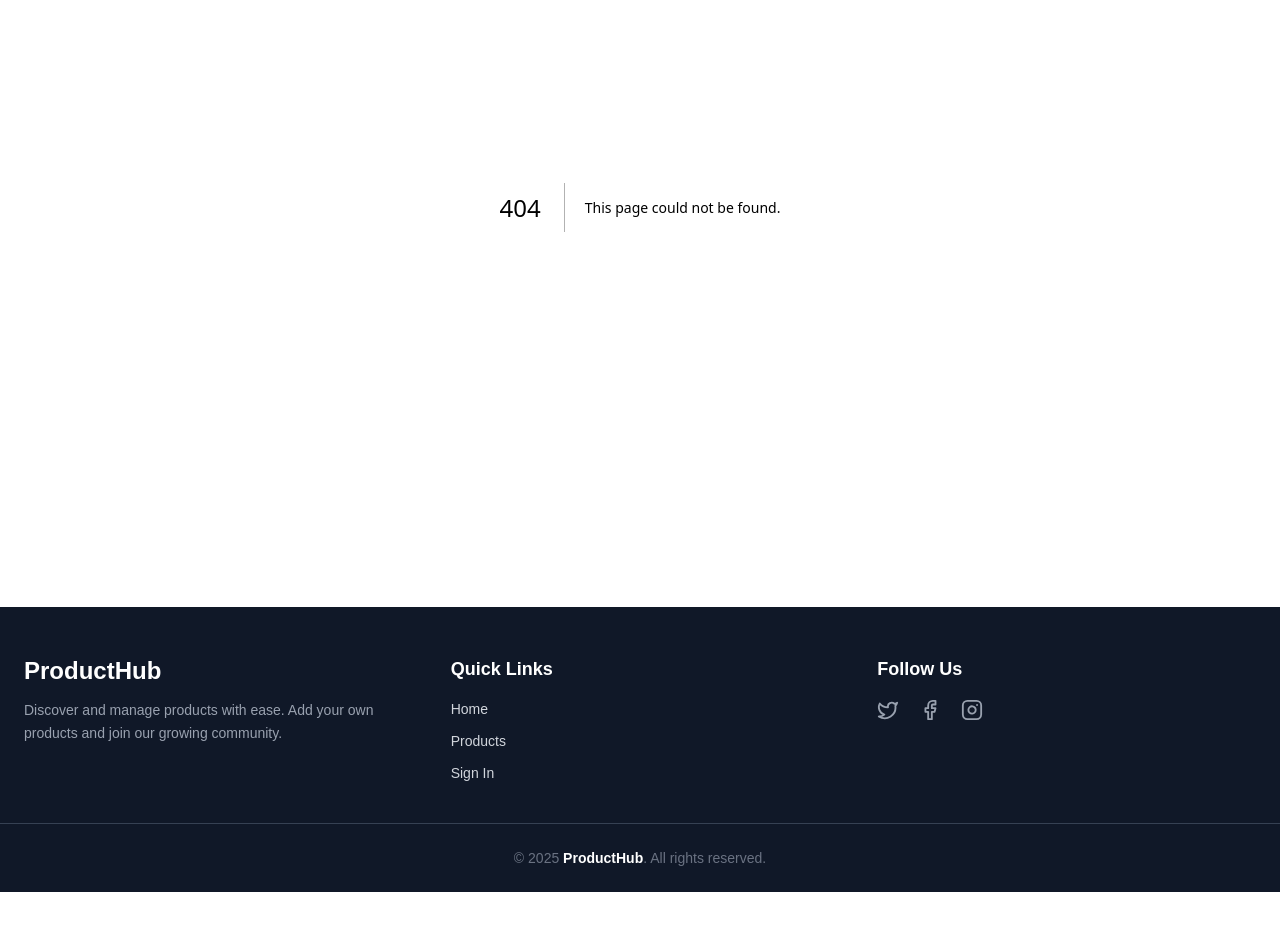
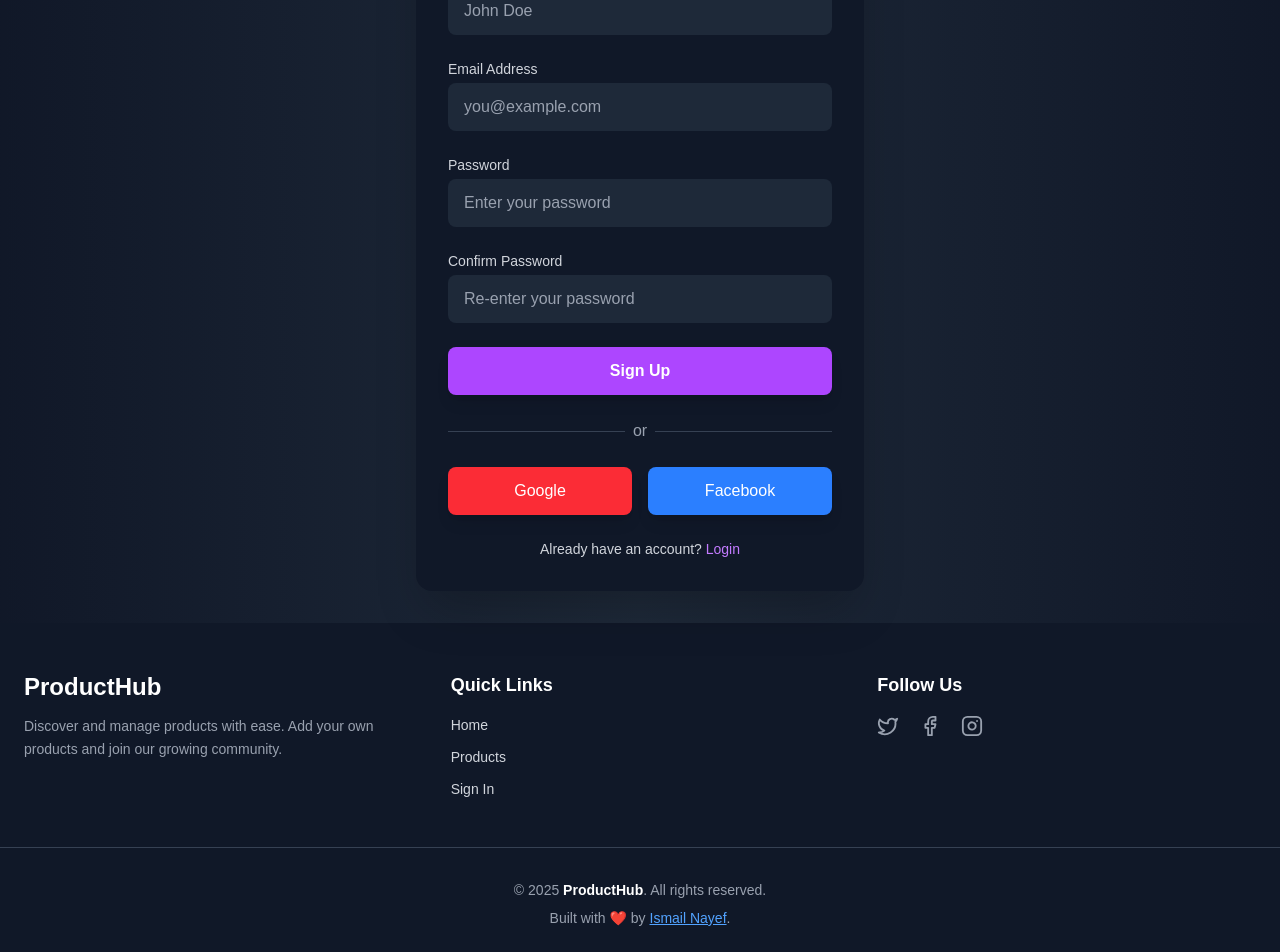
Before and after one commit to ishoef/Product-Hub_Next.js, a Next.js app: page /signup in a window 1280 px wide. Before the commit this address had no page. Shown: the part 257-1209 px from the top of the page. Before the commit the page ends 1149 px from the top, so only its background shows below. Built offline with nearby package versions, Linux system fonts and the light colour scheme.

Commit message:
Some Updates

```diff
--- a/src/app/Components/Footer.jsx
+++ b/src/app/Components/Footer.jsx
@@ -76,10 +76,24 @@ export default function Footer() {
       </div>
 
       {/* Bottom bar */}
-      <div className="border-t border-gray-700 mt-10 pt-6 text-center text-sm text-gray-500">
-        © {new Date().getFullYear()}{" "}
-        <span className="text-white font-semibold">ProductHub</span>. All rights
-        reserved.
+      <div className="mt-12 pt-8 border-t border-gray-700 text-center text-sm text-gray-400">
+        <p className="mb-2">
+          &copy; {new Date().getFullYear()}{" "}
+          <span className="text-white font-semibold">ProductHub</span>. All
+          rights reserved.
+        </p>
+        <p>
+          Built with <span className="text-red-500">❤️</span> by{" "}
+          <a
+            href="https://ismailnayef.vercel.app/"
+            target="_blank"
+            rel="noopener noreferrer"
+            className="text-blue-400 hover:text-blue-500 underline transition-colors"
+          >
+            Ismail Nayef
+          </a>
+          .
+        </p>
       </div>
     </footer>
   );
--- a/src/app/Components/Navbar.jsx
+++ b/src/app/Components/Navbar.jsx
@@ -9,7 +9,7 @@ export default function Navbar() {
       <nav className="flex justify-between items-center max-w-7xl mx-auto px-6 py-4 text-white">
         {/* Logo */}
         <Link href="/" className="text-2xl font-bold tracking-wide">
-          ProductHub
+          Product<span className="text-blue-400">Hub</span>
         </Link>
 
         {/* Nav Links */}
--- /dev/null
+++ b/src/app/login/page.jsx
@@ -0,0 +1,85 @@
+// app/login/page.jsx
+import React from "react";
+
+export default function Login() {
+  return (
+    <div className="min-h-screen flex items-center justify-center bg-gradient-to-r from-gray-900 via-gray-800 to-gray-900 px-4">
+      <div className="max-w-md w-full bg-gray-900 rounded-2xl shadow-2xl p-8">
+        <h2 className="text-3xl font-bold text-white text-center">
+          Welcome Back
+        </h2>
+        <p className="text-gray-300 text-center mt-2">Login to your account</p>
+
+        <form className="mt-6 space-y-6">
+          <div>
+            <label
+              htmlFor="email"
+              className="block text-sm font-medium text-gray-300"
+            >
+              Email Address
+            </label>
+            <input
+              type="email"
+              id="email"
+              placeholder="you@example.com"
+              className="mt-1 w-full px-4 py-3 rounded-lg bg-gray-800 text-gray-100 placeholder-gray-400 focus:outline-none focus:ring-2 focus:ring-purple-500 focus:border-purple-500"
+            />
+          </div>
+
+          <div>
+            <label
+              htmlFor="password"
+              className="block text-sm font-medium text-gray-300"
+            >
+              Password
+            </label>
+            <input
+              type="password"
+              id="password"
+              placeholder="Enter your password"
+              className="mt-1 w-full px-4 py-3 rounded-lg bg-gray-800 text-gray-100 placeholder-gray-400 focus:outline-none focus:ring-2 focus:ring-purple-500 focus:border-purple-500"
+            />
+          </div>
+
+          <div className="flex justify-end">
+            <a
+              href="#"
+              className="cursor-pointer text-sm text-purple-400 hover:underline"
+            >
+              Forgot password?
+            </a>
+          </div>
+
+          <button
+            type="submit"
+            className="w-full cursor-pointer py-3 bg-purple-500 hover:bg-purple-600 text-white font-semibold rounded-lg shadow-lg transition-colors"
+          >
+            Login
+          </button>
+        </form>
+
+        <div className="flex items-center my-6">
+          <hr className="flex-grow border-gray-700" />
+          <span className="mx-2 text-gray-400">or</span>
+          <hr className="flex-grow border-gray-700" />
+        </div>
+
+        <div className="flex gap-4">
+          <button className="cursor-pointer flex-1 py-3 bg-red-500 hover:bg-red-600 text-white rounded-lg shadow-lg transition-colors">
+            Google
+          </button>
+          <button className="cursor-pointer flex-1 py-3 bg-blue-500 hover:bg-blue-600 text-white rounded-lg shadow-lg transition-colors">
+            Facebook
+          </button>
+        </div>
+
+        <p className="mt-6 text-center text-gray-300 text-sm">
+          Don’t have an account?{" "}
+          <a href="/signup" className="text-purple-400 hover:underline">
+            Sign up
+          </a>
+        </p>
+      </div>
+    </div>
+  );
+}
--- /dev/null
+++ b/src/app/signup/page.jsx
@@ -0,0 +1,106 @@
+// app/signup/page.jsx
+import React from "react";
+
+export default function SignUp() {
+  return (
+    <div className="min-h-screen p-8 flex items-center justify-center bg-gradient-to-r from-gray-900 via-gray-800 to-gray-900 px-4">
+      <div className="max-w-md w-full bg-gray-900 rounded-2xl shadow-2xl p-8">
+        <h2 className="text-3xl font-bold text-white text-center">
+          Create Account
+        </h2>
+        <p className="text-gray-300 text-center mt-2">Sign up to get started</p>
+
+        <form className="mt-6 space-y-6">
+          <div>
+            <label
+              htmlFor="name"
+              className="block text-sm font-medium text-gray-300"
+            >
+              Full Name
+            </label>
+            <input
+              type="text"
+              id="name"
+              placeholder="John Doe"
+              className="mt-1 w-full px-4 py-3 rounded-lg bg-gray-800 text-gray-100 placeholder-gray-400 focus:outline-none focus:ring-2 focus:ring-purple-500 focus:border-purple-500"
+            />
+          </div>
+
+          <div>
+            <label
+              htmlFor="email"
+              className="block text-sm font-medium text-gray-300"
+            >
+              Email Address
+            </label>
+            <input
+              type="email"
+              id="email"
+              placeholder="you@example.com"
+              className="mt-1 w-full px-4 py-3 rounded-lg bg-gray-800 text-gray-100 placeholder-gray-400 focus:outline-none focus:ring-2 focus:ring-purple-500 focus:border-purple-500"
+            />
+          </div>
+
+          <div>
+            <label
+              htmlFor="password"
+              className="block text-sm font-medium text-gray-300"
+            >
+              Password
+            </label>
+            <input
+              type="password"
+              id="password"
+              placeholder="Enter your password"
+              className="mt-1 w-full px-4 py-3 rounded-lg bg-gray-800 text-gray-100 placeholder-gray-400 focus:outline-none focus:ring-2 focus:ring-purple-500 focus:border-purple-500"
+            />
+          </div>
+
+          <div>
+            <label
+              htmlFor="confirm-password"
+              className="block text-sm font-medium text-gray-300"
+            >
+              Confirm Password
+            </label>
+            <input
+              type="password"
+              id="confirm-password"
+              placeholder="Re-enter your password"
+              className="mt-1 w-full px-4 py-3 rounded-lg bg-gray-800 text-gray-100 placeholder-gray-400 focus:outline-none focus:ring-2 focus:ring-purple-500 focus:border-purple-500"
+            />
+          </div>
+
+          <button
+            type="submit"
+            className="w-full py-3 bg-purple-500 hover:bg-purple-600 text-white font-semibold rounded-lg shadow-lg transition-colors"
+          >
+            Sign Up
+          </button>
+        </form>
+
+        <div className="flex items-center my-6">
+          <hr className="flex-grow border-gray-700" />
+          <span className="mx-2 text-gray-400">or</span>
+          <hr className="flex-grow border-gray-700" />
+        </div>
+
+        <div className="flex gap-4">
+          <button className="flex-1 py-3 bg-red-500 hover:bg-red-600 text-white rounded-lg shadow-lg transition-colors">
+            Google
+          </button>
+          <button className="flex-1 py-3 bg-blue-500 hover:bg-blue-600 text-white rounded-lg shadow-lg transition-colors">
+            Facebook
+          </button>
+        </div>
+
+        <p className="mt-6 text-center text-gray-300 text-sm">
+          Already have an account?{" "}
+          <a href="/login" className="text-purple-400 hover:underline">
+            Login
+          </a>
+        </p>
+      </div>
+    </div>
+  );
+}
```
